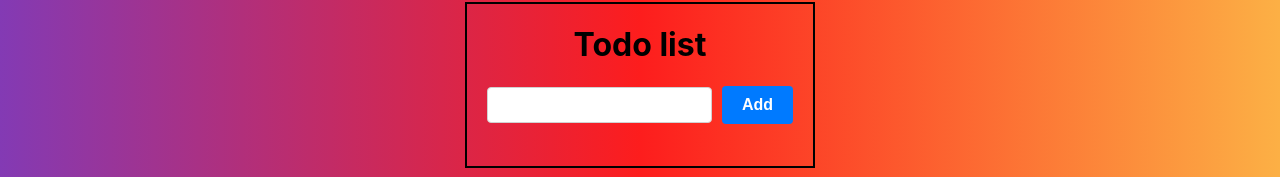
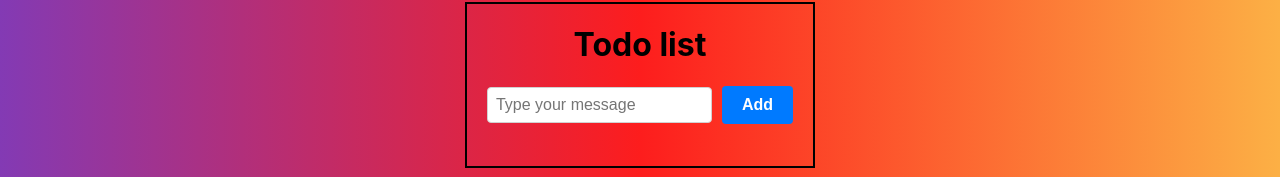
Before and after one commit to Bilostenko/React-Counter-Rate-Exchange, a React (Create React App) app: page / in a window 1280 px wide. Shown: the part 498-675 px from the top of the page. Built offline with nearby package versions, Linux system fonts and the light colour scheme.

Commit message:
update tree

```diff
--- a/src/App.js
+++ b/src/counter/counter.js
@@ -1,10 +1,10 @@
 import React from 'react';
 import { Component } from 'react';
-import './App.css';
+import './counter.css';
 
 
 
-class App extends Component {
+class Counter extends Component {
   constructor(props) {
     super(props);
     this.state = {
@@ -65,7 +65,7 @@ class App extends Component {
 }
 
 
-export default App;
+export default Counter;
 
 
 // 1) Начальное значение счетчика должно передаваться через props +
--- a/src/index.js
+++ b/src/index.js
@@ -1,14 +1,14 @@
 import React from 'react';
 import ReactDOM from 'react-dom/client';
 import './index.css';
-import App from './App';
 
-import TaskList from './task-list';
+import Counter from './counter/counter';
+import TaskList from './todo-list/task-list';
 
 const root = ReactDOM.createRoot(document.getElementById('app'));
 root.render(
   <React.StrictMode>
-    <App  counter={10}/>
+    <Counter  counter={10}/>
     <TaskList />
   </React.StrictMode>
 );
--- a/src/task-list.jsx
+++ b/src/todo-list/task-list.jsx
@@ -44,7 +44,8 @@ class TaskList extends Component {
           <input
             type="text"
             className="task_list-input"
-            ref={this.newMessageElement}></input>
+            ref={this.newMessageElement}
+            placeholder="Type your message"></input>
           <button className="add-task" onClick={this.handleMessage}>Add</button>
         </div>
         <ul className="task">
```
Also changed, not shown: src/counter/counter.css (renamed from src/App.css), src/todo-list/task-list.css (renamed from src/task-list.css).
